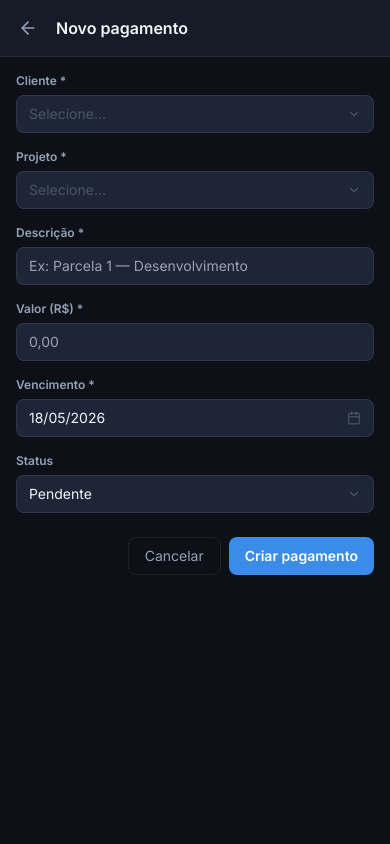
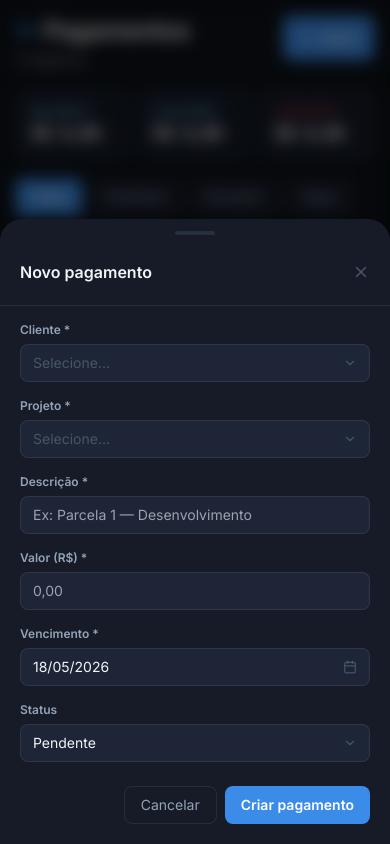
Before and after one commit to WorkEric08/MEIFlow, a React (Vite) app in the folder meiflow/: page /payments in a window 390 px wide. Both pictures are taken after a click on the button "Novo". Built offline with nearby package versions, Linux system fonts and the light colour scheme.

Commit message:
feat: implement reusable UI components and configure design tokens in tailwind.config.js

```diff
--- a/meiflow/src/components/ConfirmModal.tsx
+++ b/meiflow/src/components/ConfirmModal.tsx
@@ -1,6 +1,7 @@
 import { useEffect } from 'react'
 import { createPortal } from 'react-dom'
-import { AlertTriangle, ArrowLeft } from 'lucide-react'
+import { AlertTriangle } from 'lucide-react'
+import { useScrollLock } from '@/hooks/useScrollLock'
 
 interface Props {
   open: boolean
@@ -21,13 +22,12 @@ export function ConfirmModal({
   onConfirm,
   onCancel,
 }: Props) {
+  useScrollLock(open)
+
   useEffect(() => {
     if (!open) return
     function onKey(e: KeyboardEvent) {
-      if (e.key === 'Escape') {
-        e.stopPropagation()
-        onCancel()
-      }
+      if (e.key === 'Escape') { e.stopPropagation(); onCancel() }
     }
     window.addEventListener('keydown', onKey, true)
     return () => window.removeEventListener('keydown', onKey, true)
@@ -36,40 +36,43 @@ export function ConfirmModal({
   if (!open) return null
 
   return createPortal(
+    <div className="fixed inset-0 z-[10000] flex items-end sm:items-center sm:justify-center">
+
+      {/* Backdrop */}
       <div
-      className="fixed inset-0 flex flex-col z-[10000] animate-slide-up"
+        className="absolute inset-0 animate-backdrop-in"
+        onClick={onCancel}
         style={{
-        background: 'var(--bg-0)',
-        paddingTop: 'env(safe-area-inset-top)',
+          background: 'rgba(0, 0, 0, 0.52)',
+          backdropFilter: 'blur(8px)',
+          WebkitBackdropFilter: 'blur(8px)',
         }}
+      />
+
+      {/* Painel compacto */}
+      <div
+        className="relative z-10 w-full sm:max-w-sm rounded-t-[22px] sm:rounded-2xl animate-modal-sheet sm:animate-modal-dialog"
+        style={{ background: 'var(--bg-1)' }}
+        onClick={(e) => e.stopPropagation()}
       >
-      {/* Header */}
+        {/* Handle bar — mobile */}
+        <div className="sm:hidden flex justify-center pt-3 pb-1">
           <div
-        className="flex items-center gap-2 px-2 py-2 border-b shrink-0"
-        style={{ borderColor: 'var(--border)', background: 'var(--bg-1)' }}
-      >
-        <button
-          type="button"
-          onClick={onCancel}
-          aria-label="Voltar"
-          className="p-2 rounded-input transition-all hover:opacity-70 min-h-[40px] min-w-[40px] flex items-center justify-center"
-          style={{ color: 'var(--text-secondary)' }}
-        >
-          <ArrowLeft size={20} />
-        </button>
-        <h2 className="font-semibold text-base" style={{ color: 'var(--text-primary)' }}>{title}</h2>
+            className="w-10 h-1 rounded-full"
+            style={{ background: 'var(--text-tertiary)', opacity: 0.35 }}
+          />
         </div>
 
-      {/* Conteúdo centralizado */}
-      <div className="flex-1 flex flex-col items-center justify-center gap-6 px-6">
+        {/* Conteúdo */}
+        <div className="flex flex-col items-center gap-4 px-6 pt-6 pb-5 text-center">
           <div
-          className="w-16 h-16 rounded-full flex items-center justify-center"
+            className="w-14 h-14 rounded-full flex items-center justify-center shrink-0"
             style={{ background: 'var(--status-overdue-bg)', color: 'var(--status-overdue)' }}
           >
-          <AlertTriangle size={28} />
+            <AlertTriangle size={26} />
           </div>
-        <div className="flex flex-col gap-2 text-center max-w-xs">
-          <h3 className="text-lg font-semibold" style={{ color: 'var(--text-primary)' }}>
+          <div className="flex flex-col gap-1.5 max-w-xs">
+            <h3 className="text-base font-semibold" style={{ color: 'var(--text-primary)' }}>
               {title}
             </h3>
             <p className="text-sm leading-relaxed" style={{ color: 'var(--text-secondary)' }}>
@@ -78,15 +81,15 @@ export function ConfirmModal({
           </div>
         </div>
 
-      {/* Ações fixas na base */}
+        {/* Ações */}
         <div
-        className="flex flex-col gap-3 px-4 pb-6"
-        style={{ paddingBottom: 'max(1.5rem, env(safe-area-inset-bottom))' }}
+          className="flex flex-col gap-2.5 px-5 pb-5"
+          style={{ paddingBottom: 'max(1.25rem, env(safe-area-inset-bottom))' }}
         >
           <button
             type="button"
             onClick={onConfirm}
-          className="w-full px-4 py-3 rounded-input text-sm font-semibold text-white transition-all hover:opacity-90"
+            className="w-full px-4 py-3 rounded-input text-sm font-semibold text-white transition-all hover:opacity-90 active:scale-[0.98]"
             style={{ background: 'var(--status-overdue)' }}
           >
             {confirmLabel}
@@ -94,12 +97,13 @@ export function ConfirmModal({
           <button
             type="button"
             onClick={onCancel}
-          className="w-full px-4 py-3 rounded-input text-sm font-medium border transition-all hover:opacity-80"
+            className="w-full px-4 py-3 rounded-input text-sm font-medium border transition-all hover:opacity-80 active:scale-[0.98]"
             style={{ borderColor: 'var(--border)', color: 'var(--text-secondary)' }}
           >
             {cancelLabel}
           </button>
         </div>
+      </div>
     </div>,
     document.body
   )
--- a/meiflow/src/components/shared.tsx
+++ b/meiflow/src/components/shared.tsx
@@ -1,11 +1,11 @@
 import { useEffect } from 'react'
 import { createPortal } from 'react-dom'
-import { ArrowLeft } from 'lucide-react'
+import { X } from 'lucide-react'
 import { cn } from '@/lib/utils'
 import { useAndroidBack } from '@/hooks/useAndroidBack'
 import { useScrollLock } from '@/hooks/useScrollLock'
 
-// ─── Modal (tela cheia) ──────────────────────────────────────────
+// ─── Modal — bottom sheet (mobile) / dialog centralizado (desktop) ──
 interface ModalProps {
   open: boolean
   onClose: () => void
@@ -15,7 +15,13 @@ interface ModalProps {
   className?: string
 }
 
-export function Modal({ open, onClose, title, children, className }: ModalProps) {
+const SIZE_CLS: Record<NonNullable<ModalProps['size']>, string> = {
+  sm: 'sm:max-w-sm',
+  md: 'sm:max-w-lg',
+  lg: 'sm:max-w-2xl',
+}
+
+export function Modal({ open, onClose, title, children, size = 'md', className }: ModalProps) {
   useAndroidBack(open, onClose)
   useScrollLock(open)
 
@@ -31,38 +37,69 @@ export function Modal({ open, onClose, title, children, className }: ModalProps)
   if (!open) return null
 
   return createPortal(
+    <div className="fixed inset-0 z-[9999] flex items-end sm:items-center sm:justify-center">
+
+      {/* Backdrop — blur + escurecimento */}
       <div
-      className={cn('fixed inset-0 z-[9999] flex flex-col animate-slide-up', className)}
+        className="absolute inset-0 animate-backdrop-in"
+        onClick={onClose}
         style={{
-        background: 'var(--bg-0)',
-        paddingTop: 'env(safe-area-inset-top)',
+          background: 'rgba(0, 0, 0, 0.52)',
+          backdropFilter: 'blur(8px)',
+          WebkitBackdropFilter: 'blur(8px)',
         }}
+      />
+
+      {/* Painel */}
+      <div
+        className={cn(
+          'relative z-10 w-full flex flex-col',
+          // Mobile: bottom sheet
+          'max-h-[92dvh] rounded-t-[22px] animate-modal-sheet',
+          // Desktop: dialog centralizado
+          'sm:rounded-2xl sm:animate-modal-dialog sm:max-h-[88dvh] sm:mb-0',
+          SIZE_CLS[size],
+          className,
+        )}
+        style={{ background: 'var(--bg-1)' }}
+        onClick={(e) => e.stopPropagation()}
       >
+        {/* Handle bar — apenas mobile */}
+        <div className="sm:hidden flex justify-center pt-3 pb-1 shrink-0">
+          <div
+            className="w-10 h-1 rounded-full"
+            style={{ background: 'var(--text-tertiary)', opacity: 0.35 }}
+          />
+        </div>
+
         {/* Header */}
         <div
-        className="flex items-center gap-2 px-2 py-2 border-b shrink-0"
-        style={{ borderColor: 'var(--border)', background: 'var(--bg-1)' }}
+          className="flex items-center justify-between px-5 py-4 border-b shrink-0"
+          style={{ borderColor: 'var(--border)' }}
         >
+          <h2 className="font-semibold text-base" style={{ color: 'var(--text-primary)' }}>
+            {title}
+          </h2>
           <button
             onClick={onClose}
-          aria-label="Voltar"
-          className="p-2 rounded-input transition-all hover:opacity-70 min-h-[40px] min-w-[40px] flex items-center justify-center"
-          style={{ color: 'var(--text-secondary)' }}
+            aria-label="Fechar"
+            className="p-2 -mr-2 rounded-input transition-all hover:opacity-70 flex items-center justify-center"
+            style={{ color: 'var(--text-tertiary)' }}
           >
-          <ArrowLeft size={20} />
+            <X size={18} />
           </button>
-        <h2 className="font-semibold text-base" style={{ color: 'var(--text-primary)' }}>{title}</h2>
         </div>
 
         {/* Conteúdo */}
         <div
-        className="flex-1 overflow-y-auto px-4 py-4 modal-scroll"
+          className="flex-1 overflow-y-auto px-5 py-4 modal-scroll"
           style={{
-          paddingBottom: 'max(1rem, env(safe-area-inset-bottom))',
+            paddingBottom: 'max(1.25rem, env(safe-area-inset-bottom))',
             overscrollBehavior: 'contain',
           }}
         >
           {children}
+        </div>
       </div>
     </div>,
     document.body
--- a/meiflow/tailwind.config.js
+++ b/meiflow/tailwind.config.js
@@ -80,10 +80,25 @@ const config = {
           from: { opacity: '0', transform: 'translateY(16px)' },
           to: { opacity: '1', transform: 'translateY(0)' },
         },
+        'modal-sheet': {
+          from: { opacity: '0', transform: 'translateY(100%)' },
+          to: { opacity: '1', transform: 'translateY(0)' },
+        },
+        'modal-dialog': {
+          from: { opacity: '0', transform: 'scale(0.95) translateY(8px)' },
+          to: { opacity: '1', transform: 'scale(1) translateY(0)' },
+        },
+        'backdrop-in': {
+          from: { opacity: '0' },
+          to: { opacity: '1' },
+        },
       },
       animation: {
         'fade-in': 'fade-in 250ms ease-out',
         'slide-up': 'slide-up 400ms ease-in-out',
+        'modal-sheet': 'modal-sheet 340ms cubic-bezier(0.32, 0.72, 0, 1)',
+        'modal-dialog': 'modal-dialog 200ms cubic-bezier(0.16, 1, 0.3, 1)',
+        'backdrop-in': 'backdrop-in 200ms ease-out',
       },
     },
   },
```
Lines whose indentation alone changed are shown as unchanged.
